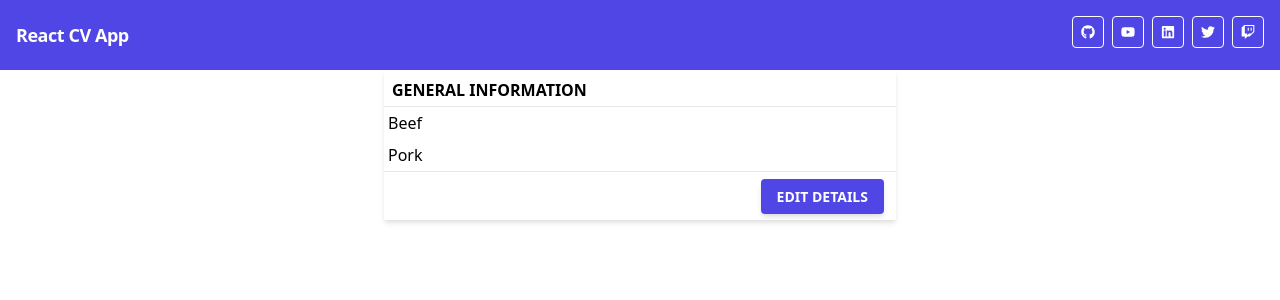
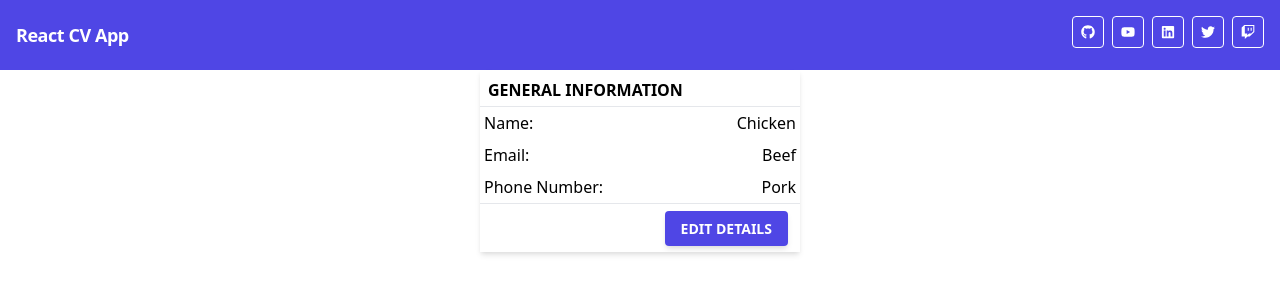
Before and after one commit to JLoweDev/react-cv, a React (Create React App) app: page / in a window 1280 px wide. Shown: the top 300 px of the page. Built offline with nearby package versions, Linux system fonts and the light colour scheme.

Commit message:
styled GeneralInfo card better

```diff
--- a/src/components/GeneralInfo.js
+++ b/src/components/GeneralInfo.js
@@ -3,16 +3,22 @@ import React from 'react'
 const GeneralInfo = () => {
     return (
         <div>
-            <div class="max-w-xl mx-auto sm:px-6 lg:px-8">
+            <div class="max-w-sm mx-auto sm:px-6 lg:px-8">
                 <div class="overflow-hidden shadow-md">
                     <div class="mt-1 px-2 py-1 bg-white border-b border-gray-200 font-bold uppercase">
                         General Information
                     </div>
-                    <div class="p-1 bg-white">
-                        <span>Beef</span>
+                    <div class="p-1 bg-white flex flex-row justify-between">
+                        <h1>Name:</h1>
+                        <p>Chicken</p>
                     </div>
-                    <div class="p-1 bg-white border-b border-gray-200">
-                        <span>Pork</span>
+                    <div class="p-1 bg-white flex flex-row justify-between">
+                        <h1>Email:</h1>
+                        <p>Beef</p>
+                    </div>
+                    <div class="p-1 bg-white border-b border-gray-200 flex flex-row justify-between">
+                        <h1>Phone Number:</h1>
+                        <p>Pork</p>
                     </div>
                     <div class="p-3 bg-white border-gray-200 text-right">
                         <a class="bg-indigo-600 shadow-md text-sm text-white font-bold py-2 md:px-4 px-1 hover:bg-indigo-400 rounded uppercase"
```
Also changed, not shown: 1 other file (tests, documents, lock files or other folders).
